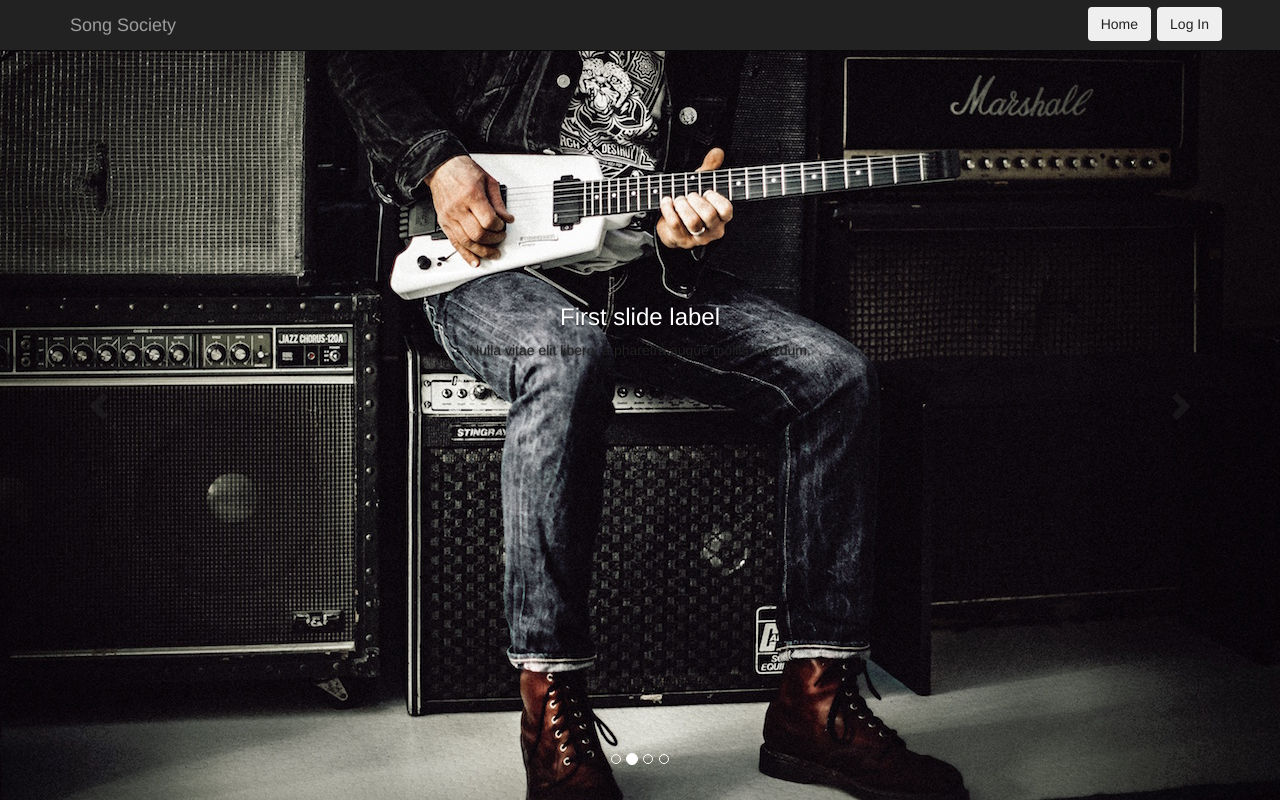
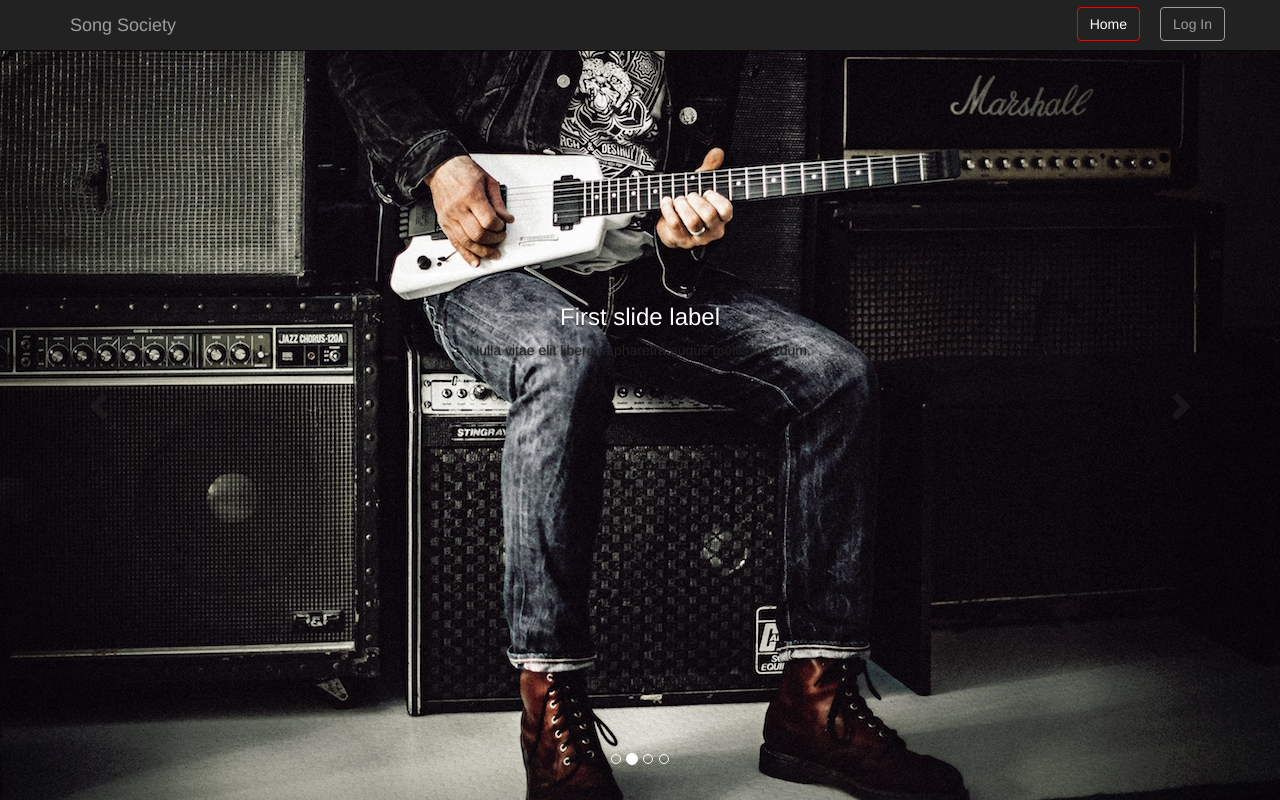
Before and after one commit to jjrajani/songSociety, a React (Create React App) app in the folder client/: page /home in a window 1280 px wide. Built offline with nearby package versions, Linux system fonts and the light colour scheme; what auth0-js would draw is missing.

Commit message:
nav styles

```diff
--- a/client/src/App.css
+++ /dev/null
@@ -1,3 +0,0 @@
-.btn-margin {
-  margin: 7px 3px;
-}
--- a/client/src/App.js
+++ b/client/src/App.js
@@ -1,6 +1,5 @@
 import React, { Component } from 'react';
 import Nav from './components/Nav/Nav';
-import './App.css';
 
 class App extends Component {
     render() {
--- a/client/src/Profile/Profile.js
+++ b/client/src/Profile/Profile.js
@@ -24,7 +24,7 @@ class Profile extends Component {
     render() {
         const { profile } = this.state;
         return (
-            <div className="container-fluid main_content profile">
+            <div className="container main_content profile">
                 <div className="row">
                     <Bio profile={profile} />
                     <Details profile={profile} />
--- a/client/src/components/Nav/Nav.js
+++ b/client/src/components/Nav/Nav.js
@@ -8,7 +8,6 @@ class MyNav extends Component {
         this.state = {
             navExpanded: false
         };
-        console.log('PROPS', this.props);
     }
 
     setNavExpanded() {
@@ -20,6 +19,7 @@ class MyNav extends Component {
     }
     goTo(route) {
         this.props.history.replace(`/${route}`);
+        this.setState({ navExpanded: false });
     }
     logout() {
         this.props.auth.logout();
@@ -29,6 +29,7 @@ class MyNav extends Component {
     }
 
     render() {
+        const location = this.props.history.location.pathname;
         const isAuthenticated = this.props.auth.isAuthenticated();
         return (
             <Navbar
@@ -42,10 +43,7 @@ class MyNav extends Component {
                     <Navbar.Brand>
                         <a
                             className="logo"
-                            onClick={() => {
-                                this.closeNav();
-                                this.goTo.bind(this, 'home');
-                            }}
+                            onClick={this.goTo.bind(this, 'home')}
                         >
                             Song Society
                         </a>
@@ -55,31 +53,39 @@ class MyNav extends Component {
                 <Navbar.Collapse>
                     <Nav pullRight onSelect={this.closeNav.bind(this)}>
                         <Button
-                            bsStyle=""
-                            className="btn-margin"
+                            className={
+                                location === '/home'
+                                    ? 'alive btn-margin'
+                                    : 'btn-margin'
+                            }
                             onClick={this.goTo.bind(this, 'home')}
                         >
                             Home
                         </Button>
                         {isAuthenticated &&
                             <Button
-                                bsStyle=""
-                                className="btn-margin"
+                                className={
+                                    location === '/profile'
+                                        ? 'alive btn-margin'
+                                        : 'btn-margin'
+                                }
                                 onClick={this.goTo.bind(this, 'profile')}
                             >
                                 Profile
                             </Button>}
                         {isAuthenticated &&
                             <Button
-                                bsStyle=""
-                                className="btn-margin"
+                                className={
+                                    location === '/workspaces'
+                                        ? 'alive btn-margin'
+                                        : 'btn-margin'
+                                }
                                 onClick={this.goTo.bind(this, 'workspaces')}
                             >
                                 Workspaces
                             </Button>}
                         {isAuthenticated &&
                             <Button
-                                bsStyle=""
                                 className="btn-margin"
                                 onClick={this.logout.bind(this)}
                             >
@@ -87,7 +93,6 @@ class MyNav extends Component {
                             </Button>}
                         {!isAuthenticated &&
                             <Button
-                                bsStyle=""
                                 className="btn-margin"
                                 onClick={this.login.bind(this)}
                             >
--- a/client/src/styles/main.css
+++ b/client/src/styles/main.css
@@ -17,6 +17,26 @@ ul {
 
 .nav.navbar-nav.navbar-right {
   text-align: right; }
+
+.btn-margin {
+  margin: 7px 10px; }
+  .btn-margin:last-child {
+    margin-right: 0; }
+
+ul.nav button {
+  background-color: transparent;
+  color: #9d9d9d;
+  border-color: #9d9d9d; }
+  ul.nav button.alive, ul.nav button:focus {
+    border-color: red;
+    color: white;
+    background-color: transparent !important;
+    outline: 0 !important; }
+  ul.nav button:hover, ul.nav button:active {
+    background-color: red !important;
+    color: white !important;
+    border-color: red !important;
+    outline: 0 !important; }
 
 .carousel_img {
   height: 100vh; }
@@ -159,7 +179,19 @@ ul {
     padding: 0; }
     .profile .details .projects,
     .profile .details .friends {
-      margin: 0 15px; } }
+      margin: 0 15px; }
+      .profile .details .projects .list .list_item,
+      .profile .details .friends .list .list_item {
+        flex-wrap: wrap;
+        display: flex; }
+        .profile .details .projects .list .list_item h5,
+        .profile .details .friends .list .list_item h5 {
+          white-space: nowrap;
+          width: 100%; }
+        .profile .details .projects .list .list_item p,
+        .profile .details .friends .list .list_item p {
+          width: 100%;
+          justify-content: flex-end; } }
 
 .profile .details .details_nav {
   display: flex;
@@ -181,3 +213,10 @@ ul {
       margin: 0 0 0 5px;
       color: #555;
       font-size: 1.2rem; }
+
+@media screen and (max-width: 768px) {
+  .profile .details .details_nav {
+    border-top: solid 1px #ccc;
+    padding-top: 10px;
+    justify-content: flex-end;
+    margin: 0 10px; } }
--- a/client/src/styles/nav.css
+++ b/client/src/styles/nav.css
@@ -6,3 +6,23 @@
 
 .nav.navbar-nav.navbar-right {
   text-align: right; }
+
+.btn-margin {
+  margin: 7px 10px; }
+  .btn-margin:last-child {
+    margin-right: 0; }
+
+ul.nav button {
+  background-color: transparent;
+  color: #9d9d9d;
+  border-color: #9d9d9d; }
+  ul.nav button.alive, ul.nav button:focus {
+    border-color: red;
+    color: white;
+    background-color: transparent !important;
+    outline: 0 !important; }
+  ul.nav button:hover, ul.nav button:active {
+    background-color: red !important;
+    color: white !important;
+    border-color: red !important;
+    outline: 0 !important; }
--- a/client/src/styles/nav.scss
+++ b/client/src/styles/nav.scss
@@ -8,3 +8,30 @@
 .nav.navbar-nav.navbar-right {
     text-align: right;
 }
+.btn-margin {
+    margin: 7px 10px;
+    &:last-child {
+        margin-right: 0;
+    }
+}
+ul.nav {
+    button {
+        background-color: transparent;
+        color: #9d9d9d;
+        border-color: #9d9d9d;
+        &.alive,
+        &:focus {
+            border-color: red;
+            color: white;
+            background-color: transparent !important;
+            outline: 0 !important;
+        }
+        &:hover,
+        &:active {
+            background-color: red !important;
+            color: white !important;
+            border-color: red !important;
+            outline: 0 !important;
+        }
+    }
+}
```
Also changed, not shown: client/src/styles/profile_details.css (+13 -1 lines), client/src/styles/profile_details.scss (+14 -0 lines), client/src/styles/profile_details_nav.css (+7 -0 lines), client/src/styles/profile_details_nav.scss (+8 -0 lines).
